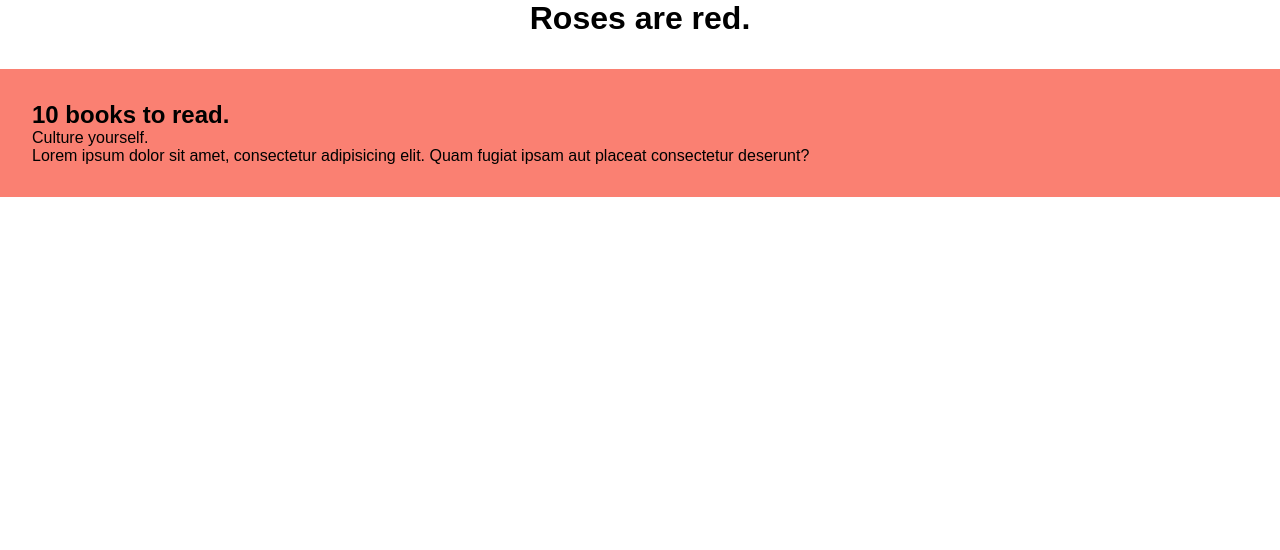
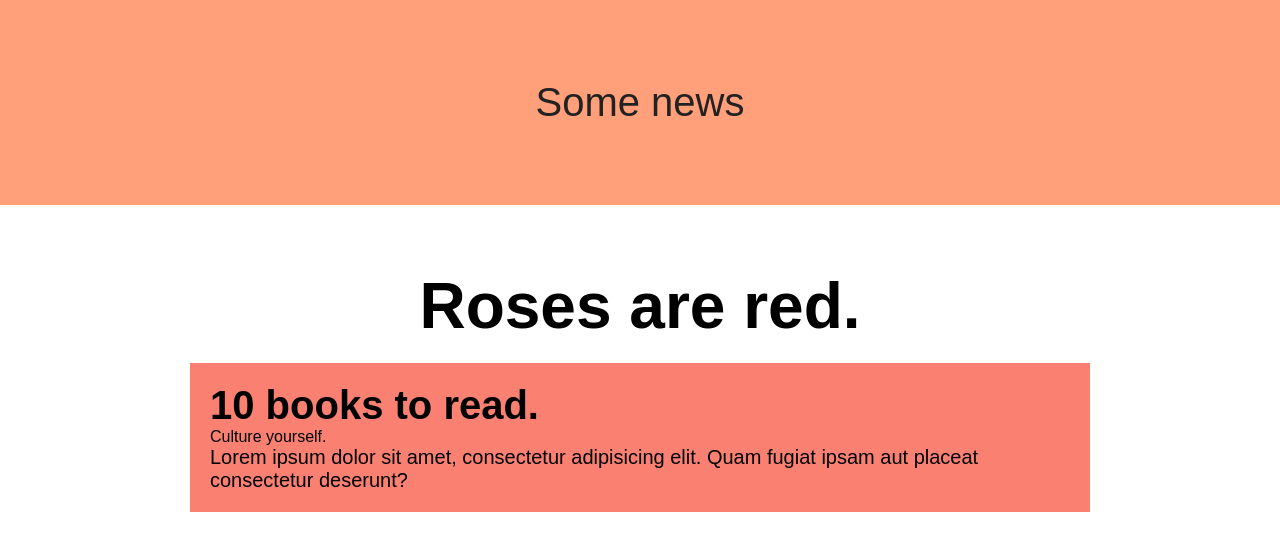
Before and after one commit to anuraganand789/LearningCSS, a plain HTML site: page udemy_30_css_exercises_course/23. Units Units Units/index.html in a window 1280 px wide. Drawn offline with Linux system fonts and the light colour scheme.

Commit message:
worked on learning the different sizes and it's usage

```diff
--- a/udemy_30_css_exercises_course/23. Units Units Units/index.html
+++ b/udemy_30_css_exercises_course/23. Units Units Units/index.html
@@ -8,9 +8,9 @@
     <link rel="stylesheet" href="style.css">
 </head>
 <body>
-    <!-- <header>
+    <header>
         <p>Some news</p>
-    </header> -->
+    </header>
 
     <h1>Roses are red.</h1>
 
--- a/udemy_30_css_exercises_course/23. Units Units Units/style.css
+++ b/udemy_30_css_exercises_course/23. Units Units Units/style.css
@@ -9,14 +9,14 @@
 /*1. How to make the site accessible for people who zoom through browser settings? */
 
 html {
-
+  font-size: 62.5%;
 }
 
 
 body {
   /* 2. Give the Body the full height of the screen, whatever happens and without being relative to anything other than the screen */
   font-family: sans-serif;
-
+  height: 100vh;
 }
 
 /* 3. Make sure the header always has 10% padding and 8% bottom margin relative to the smallest side of the window.
@@ -27,13 +27,14 @@ header {
   color: #222;
   text-align: center;
   font-size: 4rem;
-
+  padding : 10vmin;
+  margin-bottom : 8vmin;
 }
 
 /* 4. Make the h1 always have a font-size of 5% of the screen width */
 h1 {
   text-align: center;
-
+  font-size: 5vw;
 }
 
 /* 5. All texts in ".content" must refer to the font-size of ".content". */
@@ -42,18 +43,18 @@ h1 {
 /* p must font-size  be 20px */
 
 .content {
-  font-size: ;
+  font-size: 1rem;
   max-width: 90rem;
   margin: 2rem auto 0;
   padding: 2rem;
   background: salmon;
 }
 .content h2 {
-  font-size: ;
+  font-size: 4em;
 }
 .content span {
-  font-size: ;
+  font-size: 1.6em;
 }
 .content p {
-  font-size: ;
+  font-size: 2em;
 }
```
